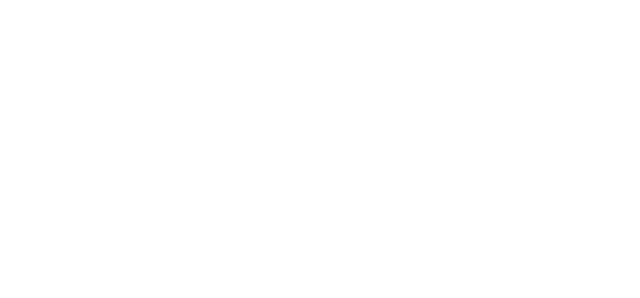
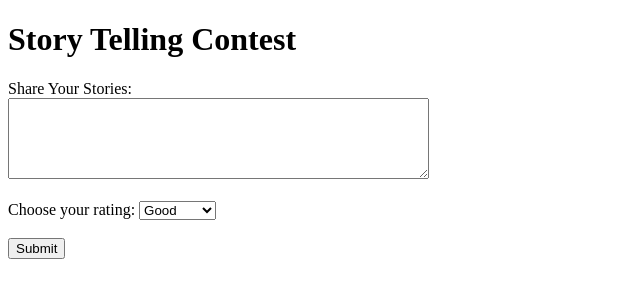
Before and after one commit to dmmalek/practice-task, a plain HTML site: page index.html in a window 1280 px wide. Shown: the whole page, without its empty margins (0-640 px from the left). Drawn offline with Linux system fonts and the light colour scheme.

Commit message:
practice form task

```diff
--- a/index.html
+++ b/index.html
@@ -6,5 +6,25 @@
     <title>Practice Task HTML and CSS</title>
     <link rel="stylesheet" href="style.css" />
   </head>
-  <body></body>
+  <body>
+    <h1>Story Telling Contest</h1>
+    <form>
+      <label for="text"
+        >Share Your Stories: <br />
+        <textarea cols="50" rows="5"></textarea></label
+      ><br /><br />
+      <label for="select"
+        >Choose your rating:
+        <select>
+          <option value="good">Good</option>
+          <option value="bad">Bad</option>
+          <option value="Excellent">Excellent</option>
+        </select>
+      </label>
+      <br /><br />
+      <label for="submit">
+        <input type="submit" value="Submit" />
+      </label>
+    </form>
+  </body>
 </html>
```
